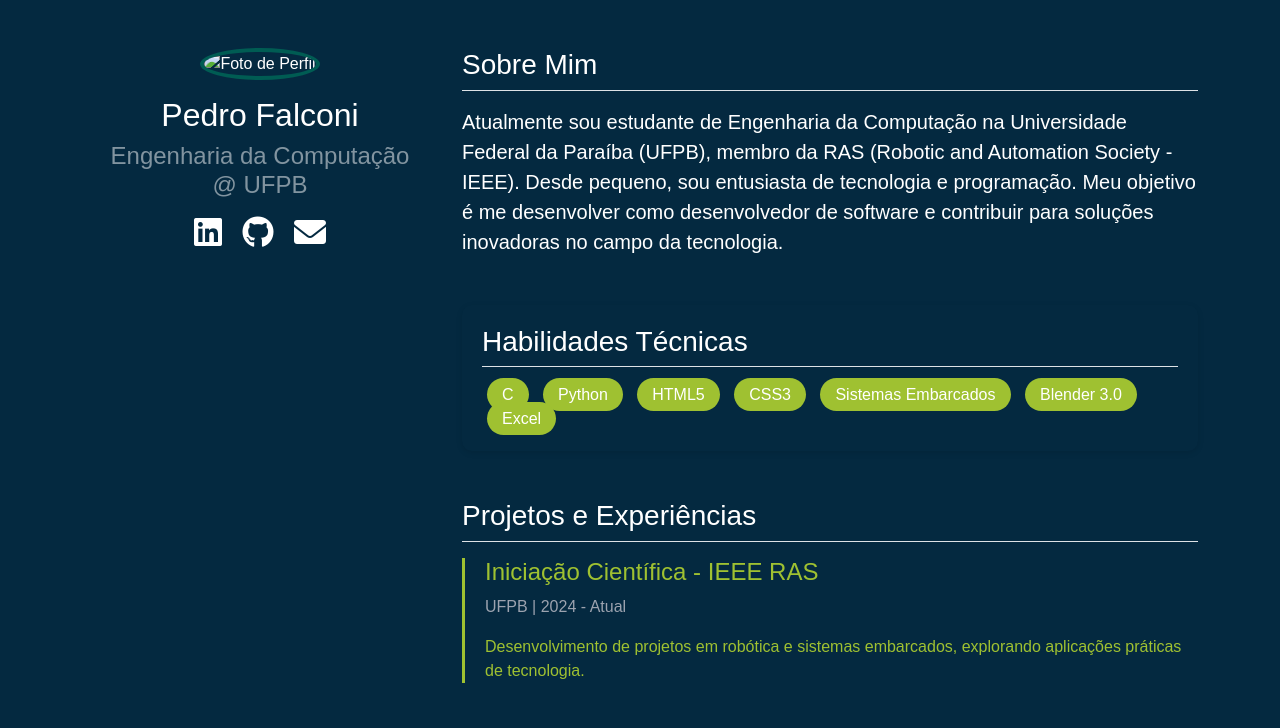
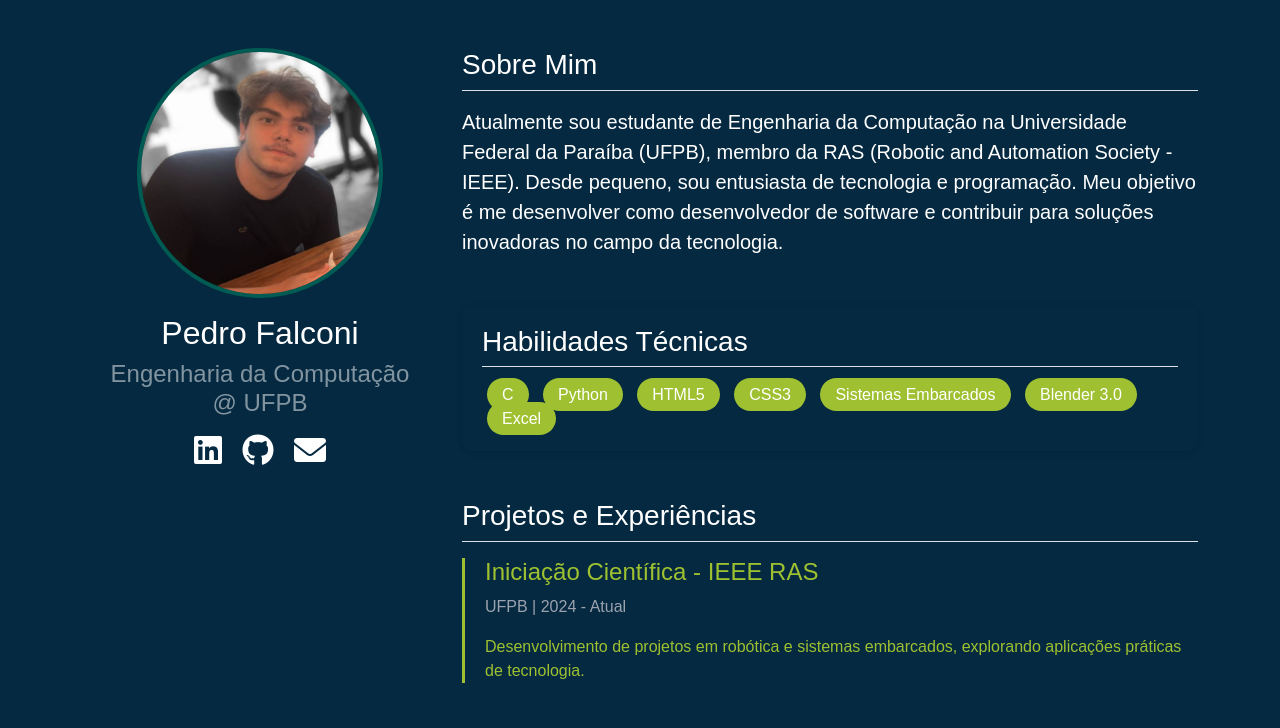
Before and after one commit to pedrofalconi-ux/sobre, a plain HTML site: page index.html in a window 1280 px wide. Shown: the top 728 px of the page. Drawn offline with nearby package versions, Linux system fonts and the light colour scheme.

Commit message:
Update index.html

```diff
--- a/index.html
+++ b/index.html
@@ -50,7 +50,7 @@
     <div class="container py-5">
         <div class="row">
             <div class="col-lg-4 text-center mb-4">
-                <img src="images/fotodeperfil" alt="Foto de Perfil" class="profile-img mb-3">
+                <img src="Captura de tela 2025-03-05 175307.png" alt="Foto de Perfil" class="profile-img mb-3">
                 <h1 class="h2">Pedro Falconi</h1>
                 <h2 class="h4 text-white-50">Engenharia da Computação<br>@ UFPB</h2>
                 <div class="social-links mt-3">
```
